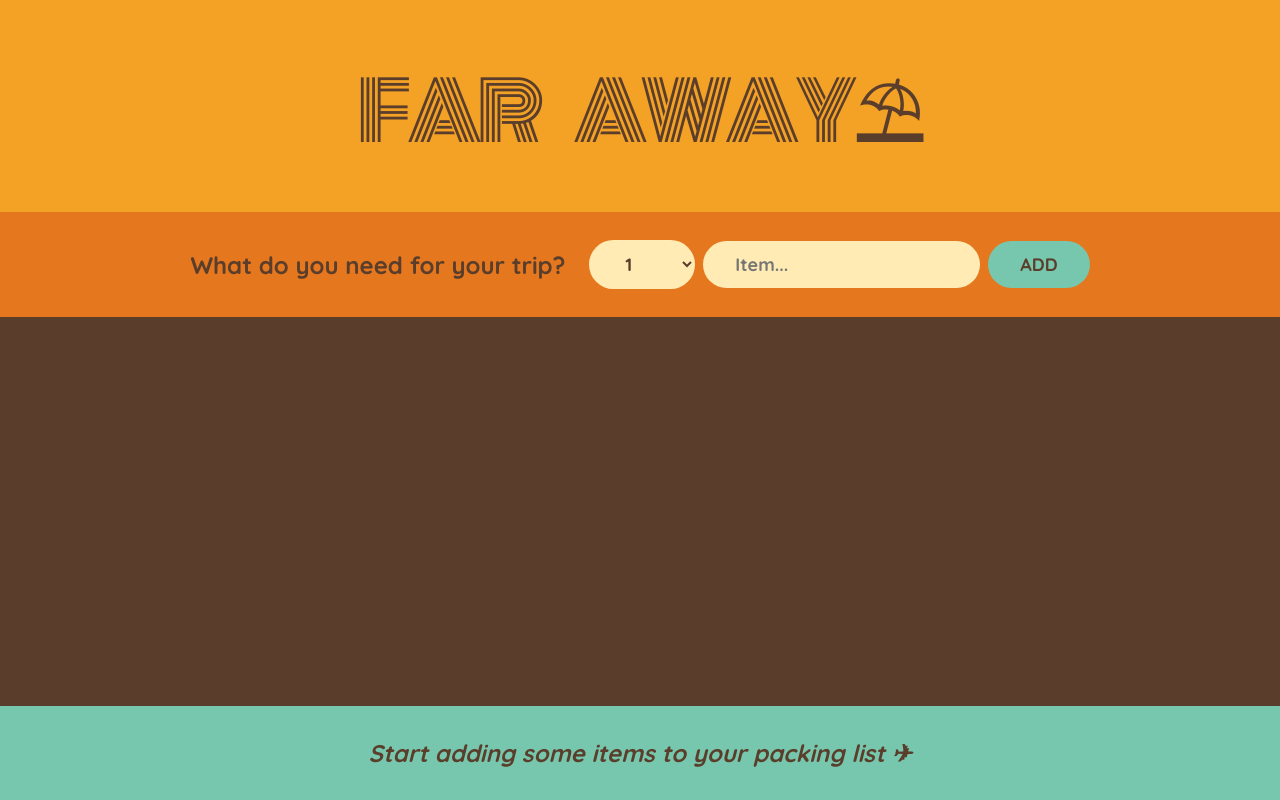
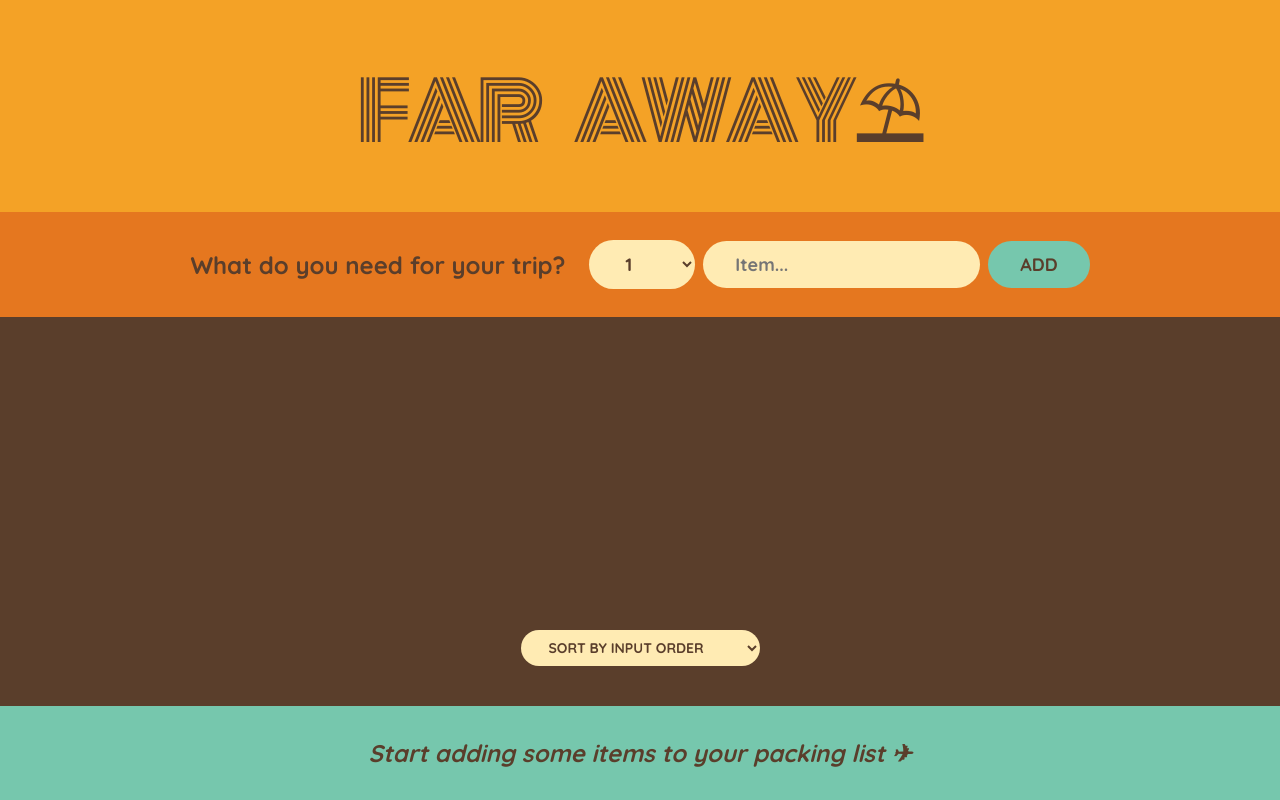
Before and after one commit to Lucaponz91/travel-list, a React (Create React App) app: page / in a window 1280 px wide. Built offline with nearby package versions, Linux system fonts and the light colour scheme; the HTML template or start-up script is replaced by a standard one.

Commit message:
add sorting

```diff
--- a/src/App.js
+++ b/src/App.js
@@ -69,13 +69,25 @@
 }
 
 function PackingList({ items, onDeleteItem, onToggleItem }) {
+  const [sortBy, setSortBy] = useState("input")
+  let sortedItems;
+  if(sortBy === 'input') sortedItems = items;
+  if(sortBy === 'description') sortedItems = items.slice().sort((a,b) => a.description.localeCompare(b.description));
+  if(sortBy === 'packed') sortedItems = items.slice().sort((a,b) => Number(a.packed) - Number(b.packed))
   return (
     <div className="list">
       <ul>
-        {items.map((item) => (
+        {sortedItems.map((item) => (
           <Item onToggleItem={onToggleItem} item={item} key={item.id} onDeleteItem={onDeleteItem} />
         ))}
       </ul>
+      <div className="actions">
+        <select value={sortBy} onChange={(e)=>setSortBy(e.target.value)}>
+          <option value="input">Sort by input order</option>
+          <option value="description">Sort by description</option>
+          <option value="packed">Sort by packed status</option>
+        </select>
+      </div>
     </div>
   );
 }
```
